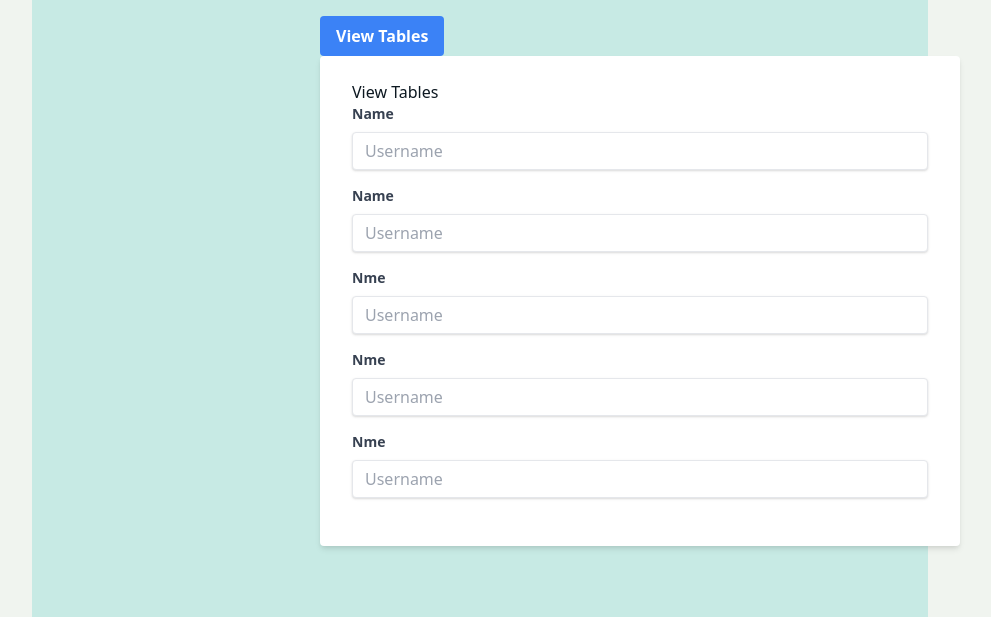
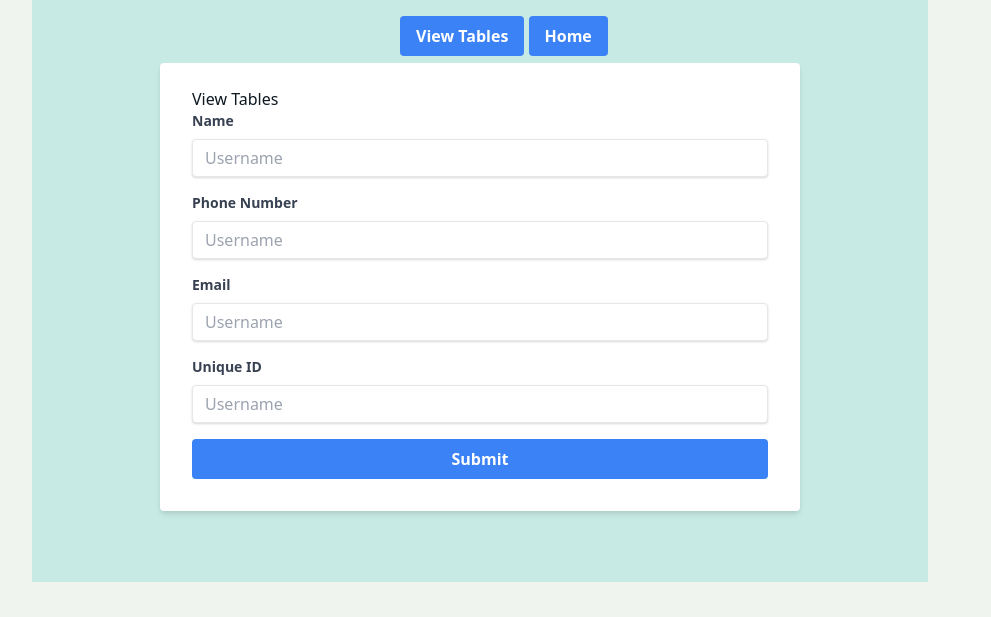
Before and after one commit to AbnerTor/tableReservation, a plain HTML site: page assets/reservation.html in a window 1280 px wide. Shown: the part 279-896 px from the top of the page, without its empty margins (160-1151 px from the left). After the commit the page ends 861 px from the top, so only its background shows below. Drawn offline with nearby package versions, Linux system fonts and the light colour scheme.

Commit message:
more styling

```diff
--- a/assets/reservation.html
+++ b/assets/reservation.html
@@ -23,12 +23,19 @@
         <h1 id="subheader">Please book a table to dine in</h1>
 
         <div id="buttons">
+            <div id="resButtonDiv">
 
-            <button class="bg-blue-500 hover:bg-blue-700 text-white font-bold py-2 px-4 rounded">
+            <button id="resTableButton" class="bg-blue-500 hover:bg-blue-700 text-white font-bold py-2 px-4 rounded">
                 <a href="thirdpage.html">View Tables</a>
             </button>
 
-            <div class="w-full max-w-xs">
+            <button id="resHomeButton" class="bg-blue-500 hover:bg-blue-700 text-white font-bold py-2 px-4 rounded">
+                <a href="../index.html">Home</a>
+            </button>
+            </div>
+
+
+            <div id="formContainer" class="w-full max-w-xs">
 
                 <form id="form" class="bg-white shadow-md rounded px-8 pt-6 pb-8 mb-4">
                     <h1>View Tables</h1>
@@ -41,14 +48,14 @@
 
                   <div class="mb-4">
                     <label class="block text-gray-700 text-sm font-bold mb-2" for="username">
-                      Name
+                      Phone Number
                     </label>
                     <input class="shadow appearance-none border rounded w-full py-2 px-3 text-gray-700 leading-tight focus:outline-none focus:shadow-outline" id="username" type="text" placeholder="Username">
                   </div>
 
                   <div class="mb-4">
                     <label class="block text-gray-700 text-sm font-bold mb-2" for="username">
-                      Nme
+                      Email
                     </label>
                     <input class="shadow appearance-none border rounded w-full py-2 px-3 text-gray-700 leading-tight focus:outline-none focus:shadow-outline" id="username" type="text" placeholder="Username">
                   </div>
@@ -56,18 +63,14 @@
 
                   <div class="mb-4">
                     <label class="block text-gray-700 text-sm font-bold mb-2" for="username">
-                      Nme
+                      Unique ID
                     </label>
                     <input class="shadow appearance-none border rounded w-full py-2 px-3 text-gray-700 leading-tight focus:outline-none focus:shadow-outline" id="username" type="text" placeholder="Username">
                   </div>
 
-
-                  <div class="mb-4">
-                    <label class="block text-gray-700 text-sm font-bold mb-2" for="username">
-                      Nme
-                    </label>
-                    <input class="shadow appearance-none border rounded w-full py-2 px-3 text-gray-700 leading-tight focus:outline-none focus:shadow-outline" id="username" type="text" placeholder="Username">
-                  </div>
+                  <button id="resSubmitButton" class="bg-blue-500 hover:bg-blue-700 text-white font-bold py-2 px-4 rounded">
+                    <a href="thirdpage.html">Submit</a>
+                </button>
 
 
 
--- a/assets/style.css
+++ b/assets/style.css
@@ -29,9 +29,20 @@ body {
     padding-bottom: 2%;
 }
 
+#formContainer {
+    position: relative;
+}
+
+#resButtonDiv {
+    position: relative;
+    left: 25%;
+    margin-bottom: 2%;
+}
+
 #form {
     display: flex;
     flex-direction: column;
-
     width: 200%;
+    position: relative;
+    right: 50%
 }
```
Also changed, not shown: assets/thirdpage.html (+1 -1 lines).
